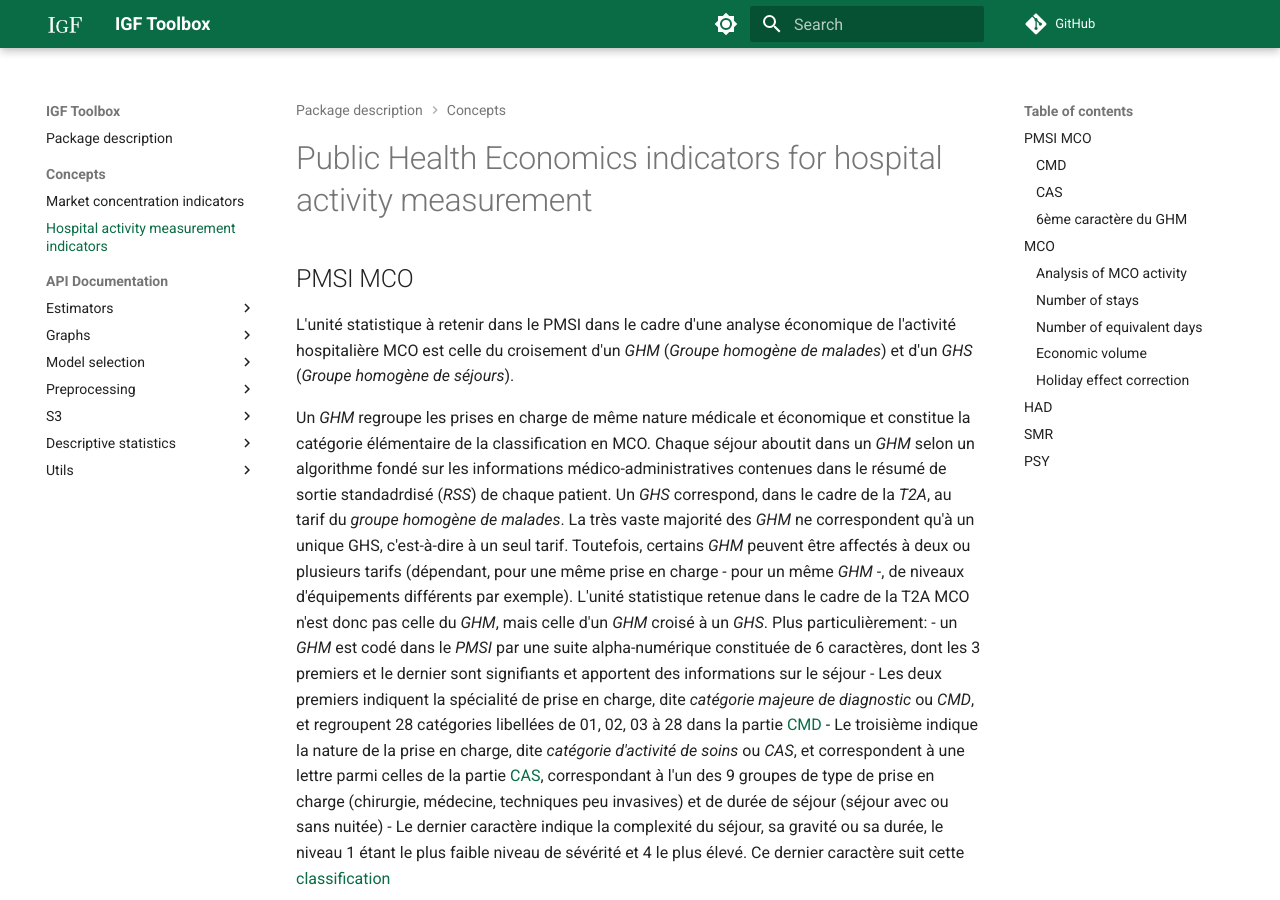
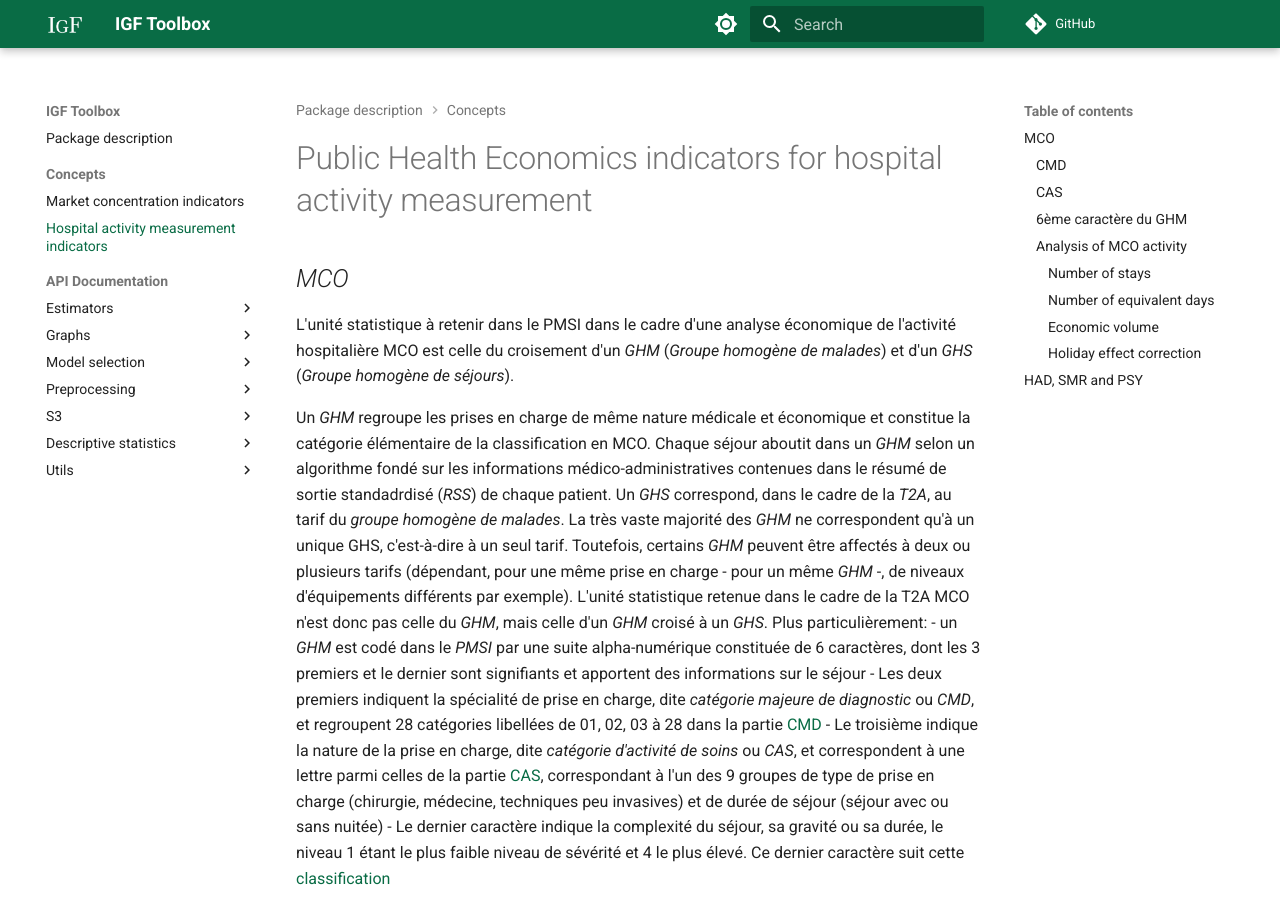
Before and after one commit to IGF-PSD/igf_toolbox, an MkDocs documentation site: the page built from docs/concepts/HOSPITAL_ACTIVITY.md, in a window 1280 px wide and 900 px high. Built offline with MkDocs 1.6.1 and Material for MkDocs 9.7.7, drawn with Linux system fonts in a browser that asks for light colours; comment, search, counter and statistics services are not loaded.

Commit message:
Update HOSPITAL_ACTIVITY.md

```diff
--- a/docs/concepts/HOSPITAL_ACTIVITY.md
+++ b/docs/concepts/HOSPITAL_ACTIVITY.md
@@ -1,6 +1,6 @@
 # Public Health Economics indicators for hospital activity measurement
 
-## PMSI MCO
+## *MCO*
 
 L'unité statistique à retenir dans le PMSI dans le cadre d'une analyse économique de l'activité hospitalière MCO est celle du croisement d'un *GHM* (*Groupe homogène de malades*) et d'un *GHS* (*Groupe homogène de séjours*).
 
@@ -94,9 +94,6 @@ La CAS d'un séjour est donnée selon la durée du séjour et le type de prise e
 |Z|Séjours sans niveau de sévérité|
 |E|Séjours avec décès|
 
-
-## MCO
-
 ### Analysis of MCO activity
 
 Three different measures have been selected to analyze activity in the field of MCO stays:
@@ -109,17 +106,13 @@ Three different measures have been selected to analyze activity in the field of
 
 - **The economic volume**: This corresponds to activity-related revenues based on the rates associated with each category of stays, adjusted to neutralize the "price effects" caused by the annual revaluation of these rates. While the evolution of the number of equivalent days is a concrete and simple indicator to calculate, it does not account for differences in costs and, therefore, in health insurance revenues related to hospitalization days depending on the treated pathologies. The economic volume aims to factor in these structural effects: the activity volume is thus calculated as the number of stays weighted by a coefficient representing their cost for health insurance. It does not reflect the "actual" revenues of healthcare facilities, which benefit from annual price effects linked to the revaluation of these rates. An identical rate is applied between former DG and former OQN establishments to make their economic volume comparable.
 
-### Number of stays
+#### Number of stays
 
 
-### Number of equivalent days
+#### Number of equivalent days
 
-### Economic volume
+#### Economic volume
 
-### Holiday effect correction
+#### Holiday effect correction
 
-## HAD
-
-## SMR
-
-## PSY
+## *HAD*, *SMR* and *PSY*
```
